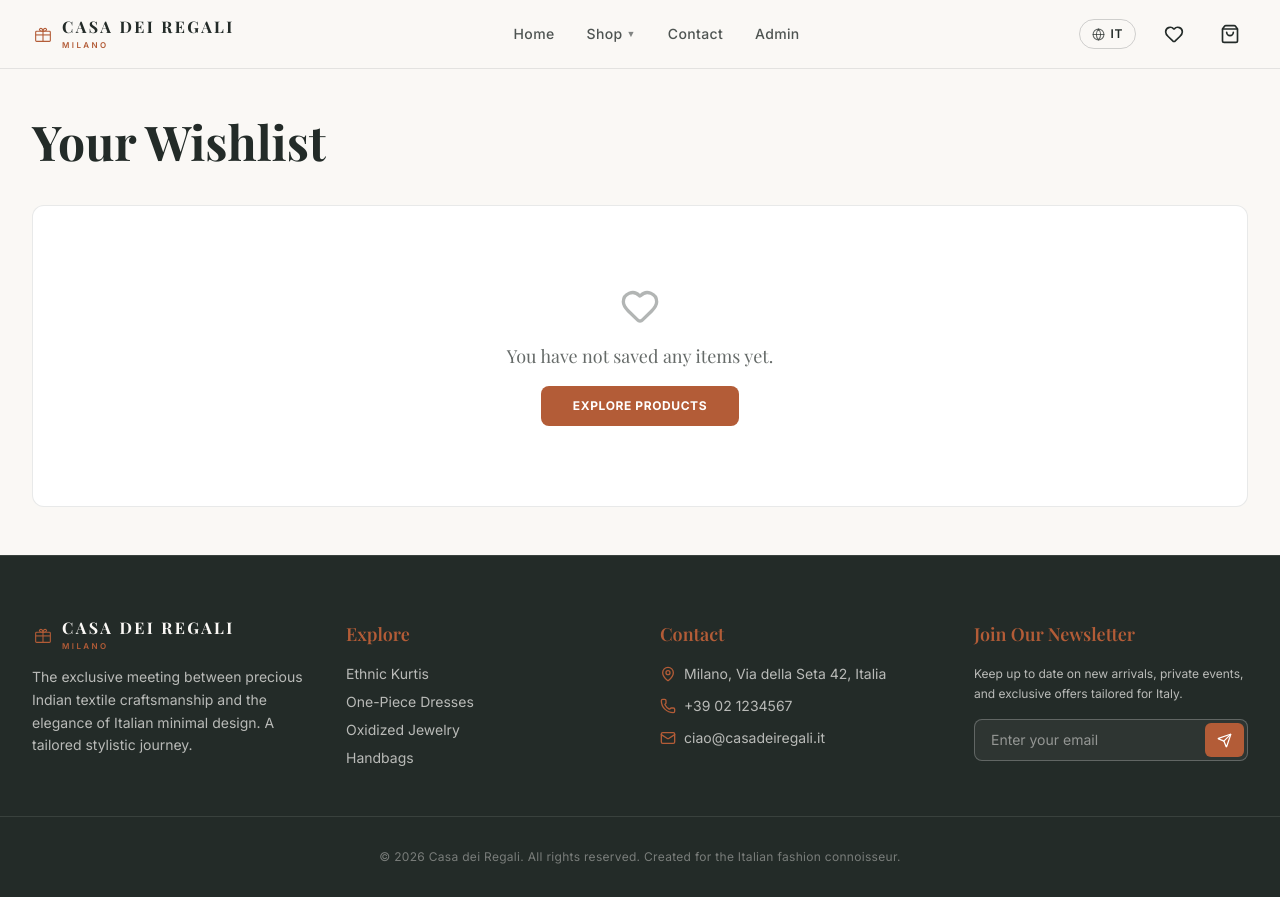
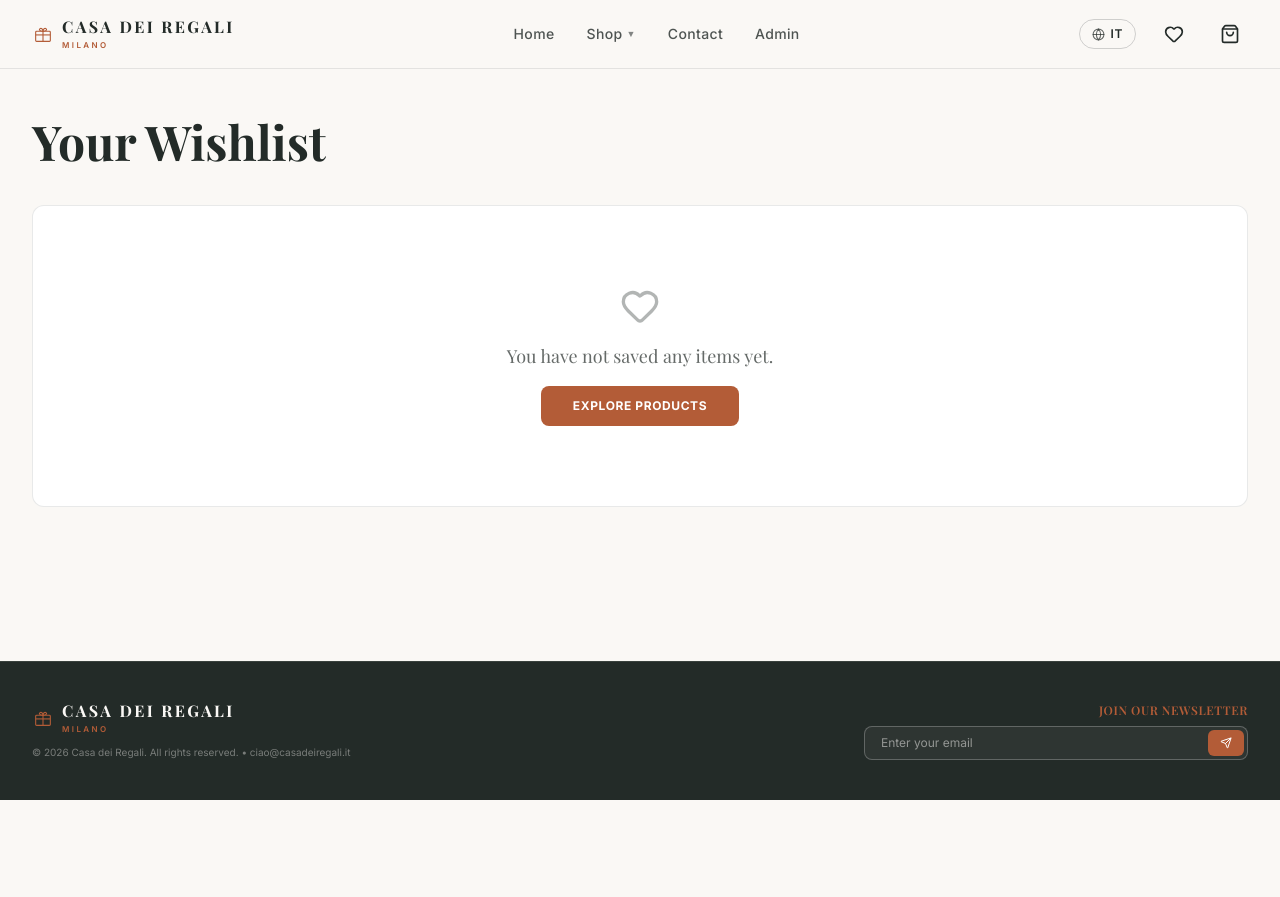
Before and after one commit to Aayush481/ecommerceFrontend, a Next.js app: page /en/wishlist in a window 1280 px wide. After the commit the page ends 800 px from the top, so only its background shows below. Built offline with nearby package versions, Linux system fonts and the light colour scheme; a web font is replaced by a local one.

Commit message:
update grid

```diff
--- a/src/app/[locale]/page.tsx
+++ b/src/app/[locale]/page.tsx
@@ -551,12 +551,12 @@ export default async function HomePage({ params }: PageProps) {
             <div className="w-16 h-1 bg-[#B35C37] mx-auto mt-2"></div>
           </div>
 
-          <div className="grid grid-cols-1 sm:grid-cols-2 lg:grid-cols-3 gap-6 md:gap-8">
+          <div className="grid grid-cols-2 sm:grid-cols-2 lg:grid-cols-3 gap-3 md:gap-8">
             {categories.map((cat) => (
               <Link
                 key={cat.id}
                 href={`/${locale}/shop?category=${cat.id}`}
-                className="group relative h-96 rounded-2xl overflow-hidden card-hover block shadow-xs border border-[#232B28]/5"
+                className="group relative h-60 sm:h-80 lg:h-96 rounded-2xl overflow-hidden card-hover block shadow-xs border border-[#232B28]/5"
               >
                 <Image
                   src={cat.image}
@@ -565,11 +565,11 @@ export default async function HomePage({ params }: PageProps) {
                   className="object-cover transition-transform duration-700 ease-out group-hover:scale-105"
                 />
                 <div className="absolute inset-0 bg-gradient-to-t from-[#232B28]/95 via-[#232B28]/40 to-transparent"></div>
-                <div className="absolute bottom-6 left-6 right-6 text-white flex flex-col gap-2">
-                  <h3 className="font-serif text-xl font-bold">{cat.title}</h3>
-                  <p className="font-sans text-xs text-white/80 leading-relaxed line-clamp-2">{cat.desc}</p>
-                  <span className="font-sans text-[11px] font-semibold tracking-wider uppercase text-[#B35C37] group-hover:text-white transition-colors flex items-center gap-1 mt-2">
-                    {locale === 'it' ? 'Esplora' : 'Explore'} <ArrowRight size={12} />
+                <div className="absolute bottom-4 left-4 right-4 sm:bottom-6 sm:left-6 sm:right-6 text-white flex flex-col gap-1 sm:gap-2">
+                  <h3 className="font-serif text-sm sm:text-lg lg:text-xl font-bold">{cat.title}</h3>
+                  <p className="font-sans text-[10px] sm:text-xs text-white/80 leading-relaxed line-clamp-2">{cat.desc}</p>
+                  <span className="font-sans text-[9px] sm:text-[11px] font-semibold tracking-wider uppercase text-[#B35C37] group-hover:text-white transition-colors flex items-center gap-1 mt-1 sm:mt-2">
+                    {locale === 'it' ? 'Esplora' : 'Explore'} <ArrowRight size={10} className="sm:w-3.5 sm:h-3.5" />
                   </span>
                 </div>
               </Link>
@@ -610,7 +610,7 @@ export default async function HomePage({ params }: PageProps) {
             <div className="w-16 h-1 bg-[#B35C37] mx-auto mt-2"></div>
           </div>
 
-          <div className="grid grid-cols-1 sm:grid-cols-2 lg:grid-cols-4 gap-8">
+          <div className="grid grid-cols-2 sm:grid-cols-2 lg:grid-cols-4 gap-4 md:gap-8">
             {products.map((prod: any) => (
               <ProductCard key={prod.sku} product={prod} locale={locale as 'it' | 'en'} dict={dict} />
             ))}
--- a/src/app/[locale]/wishlist/page.tsx
+++ b/src/app/[locale]/wishlist/page.tsx
@@ -30,7 +30,7 @@ export default function WishlistPage({ params }: WishlistPageProps) {
       <h1 className="font-serif text-3xl md:text-5xl font-bold text-[#232B28] mb-10">{dict.wishlist_page.title}</h1>
 
       {wishlist.length > 0 ? (
-        <div className="grid grid-cols-1 sm:grid-cols-2 lg:grid-cols-4 gap-8">
+        <div className="grid grid-cols-2 sm:grid-cols-2 lg:grid-cols-4 gap-4 md:gap-8">
           {wishlist.map((item) => (
             <div
               key={item.id}
--- a/src/components/Footer.tsx
+++ b/src/components/Footer.tsx
@@ -41,10 +41,11 @@ export const Footer: React.FC<FooterProps> = ({ locale, dict }) => {
   };
 
   return (
-    <footer className="bg-[#232B28] text-[#FAF8F5]/90 pt-16 pb-8 border-t border-[#FAF8F5]/10">
-      <div className="max-w-7xl mx-auto px-4 md:px-8 grid grid-cols-1 md:grid-cols-4 gap-10 mb-12">
+    <footer className="bg-[#232B28] text-[#FAF8F5]/90 py-10 border-t border-[#FAF8F5]/10">
+      <div className="max-w-7xl mx-auto px-4 md:px-8 flex flex-col md:flex-row items-center justify-between gap-8">
 
-        <div className="flex flex-col gap-4">
+        {/* Left Side: Logo & Copyright */}
+        <div className="flex flex-col items-center md:items-start gap-3">
           <Link
             href={`/${locale}`}
             className="flex items-center gap-2 group cursor-pointer"
@@ -57,7 +58,7 @@ export const Footer: React.FC<FooterProps> = ({ locale, dict }) => {
               <path d="M12 9C12 6.5 10 5 8.5 6.5S10 9 12 9z" />
               <path d="M12 9C12 6.5 14 5 15.5 6.5S14 9 12 9z" />
             </svg>
-            <div className="flex flex-col">
+            <div className="flex flex-col text-left">
               <span className="font-serif text-sm md:text-base font-bold tracking-[0.15em] uppercase text-[#FAF8F5] group-hover:text-[#B35C37] transition-colors duration-300 leading-none">
                 Casa dei Regali
               </span>
@@ -66,67 +67,17 @@ export const Footer: React.FC<FooterProps> = ({ locale, dict }) => {
               </span>
             </div>
           </Link>
-          <p className="font-sans text-sm text-[#FAF8F5]/70 leading-relaxed">
-            {locale === 'it'
-              ? 'L\'incontro esclusivo tra la preziosa manifattura tessile indiana e l\'eleganza del design minimale italiano. Un viaggio di stili cucito su misura per te.'
-              : 'The exclusive meeting between precious Indian textile craftsmanship and the elegance of Italian minimal design. A tailored stylistic journey.'
-            }
+          <p className="font-sans text-[10px] text-[#FAF8F5]/40 text-center md:text-left">
+            &copy; {new Date().getFullYear()} Casa dei Regali. All rights reserved. • ciao@casadeiregali.it
           </p>
         </div>
 
-        {/* Quick Links */}
-        <div className="flex flex-col gap-4">
-          <h4 className="font-serif text-lg font-semibold text-[#B35C37]">{locale === 'it' ? 'Esplora' : 'Explore'}</h4>
-          <ul className="flex flex-col gap-2 font-sans text-sm text-[#FAF8F5]/70">
-            <li>
-              <Link href={`/${locale}/shop?category=kurtis`} className="hover:text-[#B35C37] transition-colors">
-                {dict.categories.kurtis}
-              </Link>
-            </li>
-            <li>
-              <Link href={`/${locale}/shop?category=onepiece`} className="hover:text-[#B35C37] transition-colors">
-                {dict.categories.onepiece}
-              </Link>
-            </li>
-            <li>
-              <Link href={`/${locale}/shop?category=jewelry-oxidized`} className="hover:text-[#B35C37] transition-colors">
-                {dict.categories["jewelry-oxidized"]}
-              </Link>
-            </li>
-            <li>
-              <Link href={`/${locale}/shop?category=handbags`} className="hover:text-[#B35C37] transition-colors">
-                {dict.categories.handbags}
-              </Link>
-            </li>
-          </ul>
-        </div>
-
-        {/* Contact Info */}
-        <div className="flex flex-col gap-4">
-          <h4 className="font-serif text-lg font-semibold text-[#B35C37]">Contact</h4>
-          <ul className="flex flex-col gap-3 font-sans text-sm text-[#FAF8F5]/70">
-            <li className="flex items-center gap-2">
-              <MapPin size={16} className="text-[#B35C37]" />
-              <span>Milano, Via della Seta 42, Italia</span>
-            </li>
-            <li className="flex items-center gap-2">
-              <Phone size={16} className="text-[#B35C37]" />
-              <span>+39 02 1234567</span>
-            </li>
-            <li className="flex items-center gap-2">
-              <Mail size={16} className="text-[#B35C37]" />
-              <span>ciao@casadeiregali.it</span>
-            </li>
-          </ul>
-        </div>
-
-        {/* Newsletter Signup */}
-        <div className="flex flex-col gap-4">
-          <h4 className="font-serif text-lg font-semibold text-[#B35C37]">{dict.newsletter.title}</h4>
-          <p className="font-sans text-xs text-[#FAF8F5]/70 leading-relaxed">
-            {dict.newsletter.subtitle}
-          </p>
-          <form onSubmit={handleSubscribe} className="flex flex-col gap-2">
+        {/* Right Side: Minimalist Newsletter Signup */}
+        <div className="flex flex-col items-center md:items-end gap-2 w-full max-w-sm">
+          <span className="font-serif text-xs font-semibold text-[#B35C37] uppercase tracking-wider">
+            {dict.newsletter.title}
+          </span>
+          <form onSubmit={handleSubscribe} className="w-full flex flex-col gap-1">
             <div className="relative">
               <input
                 type="email"
@@ -135,7 +86,7 @@ export const Footer: React.FC<FooterProps> = ({ locale, dict }) => {
                 onChange={(e) => setEmail(e.target.value)}
                 required
                 disabled={status === 'loading'}
-                className="w-full bg-[#FAF8F5]/5 border border-[#FAF8F5]/25 rounded-lg px-4 py-2.5 pr-12 text-sm text-[#FAF8F5] focus:outline-none focus:border-[#B35C37] transition-colors disabled:opacity-50"
+                className="w-full bg-[#FAF8F5]/5 border border-[#FAF8F5]/25 rounded-lg px-4 py-2 text-xs text-[#FAF8F5] focus:outline-none focus:border-[#B35C37] transition-colors disabled:opacity-50"
               />
               <button
                 type="submit"
@@ -143,28 +94,23 @@ export const Footer: React.FC<FooterProps> = ({ locale, dict }) => {
                 className="absolute right-1 top-1 bottom-1 px-3 bg-[#B35C37] text-white rounded-md flex items-center justify-center hover:bg-[#B35C37]/90 transition-colors disabled:opacity-50 cursor-pointer"
                 aria-label={dict.newsletter.subscribe}
               >
-                <Send size={15} />
+                <Send size={12} />
               </button>
             </div>
 
             {status === 'success' && (
-              <div className="flex items-center gap-1.5 text-[#2ECC71] text-xs font-medium">
-                <CheckCircle2 size={13} />
+              <div className="flex items-center gap-1.5 text-[#2ECC71] text-[10px] font-medium mt-1">
+                <CheckCircle2 size={11} />
                 <span>{dict.newsletter.success}</span>
               </div>
             )}
             {status === 'error' && (
-              <span className="text-red-400 text-xs font-medium">{dict.newsletter.error}</span>
+              <span className="text-red-400 text-[10px] font-medium mt-1">{dict.newsletter.error}</span>
             )}
           </form>
         </div>
 
       </div>
-
-      {/* Copyright */}
-      <div className="max-w-7xl mx-auto px-4 md:px-8 border-t border-[#FAF8F5]/10 pt-8 text-center text-[#FAF8F5]/40 text-xs font-sans tracking-wide">
-        <p>&copy; {new Date().getFullYear()} Casa dei Regali. All rights reserved. Created for the Italian fashion connoisseur.</p>
-      </div>
     </footer>
   );
 };
```
